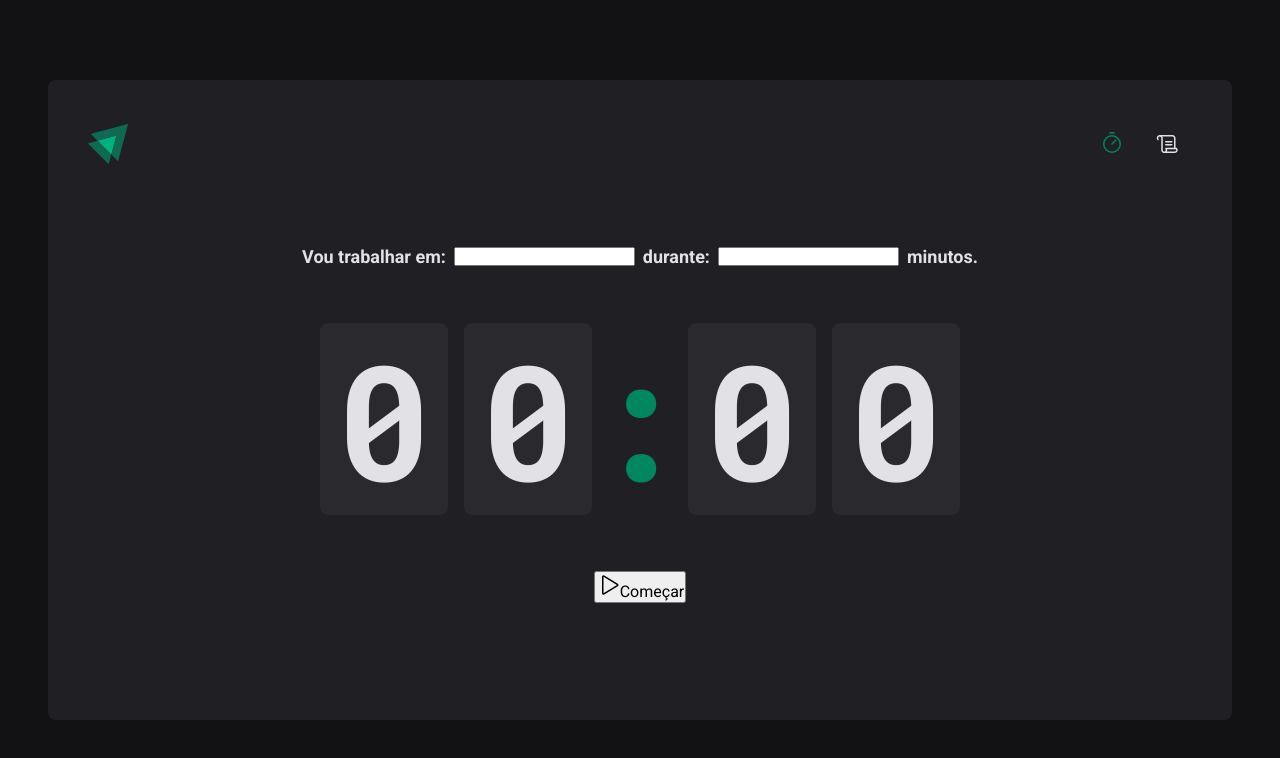
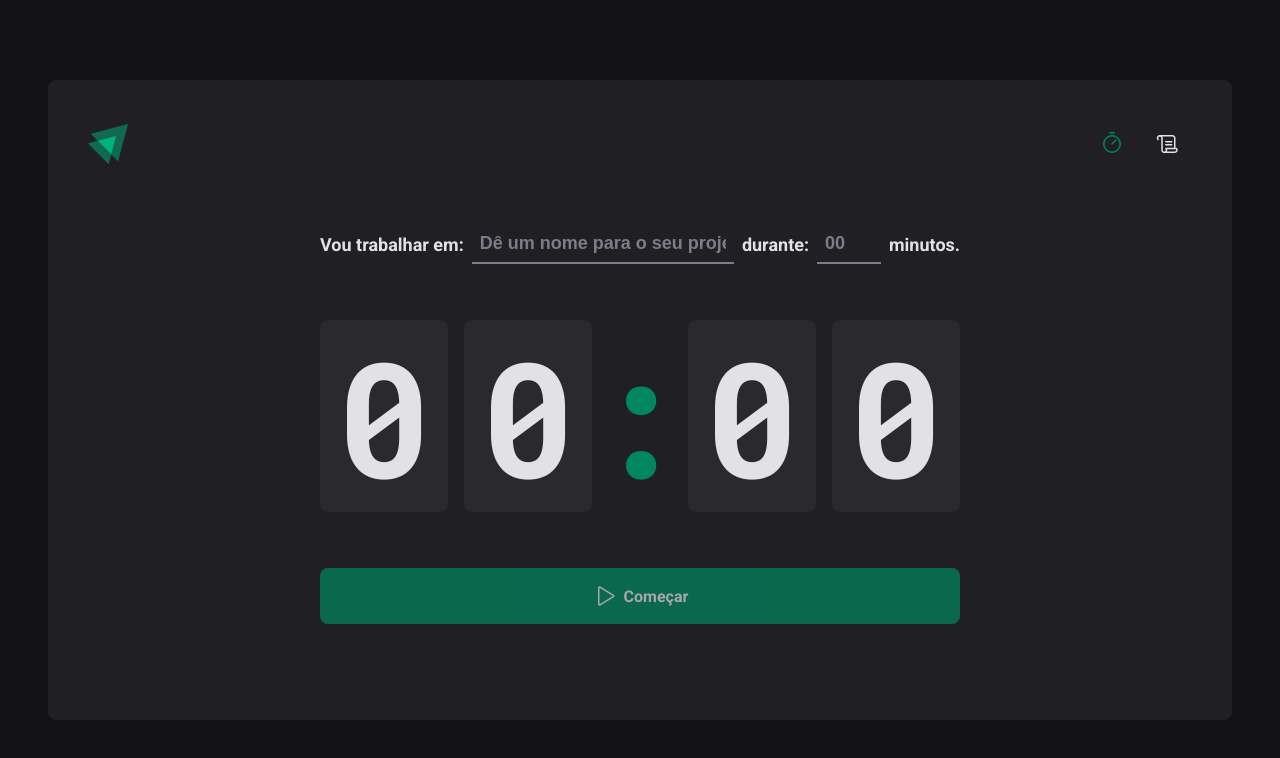
Before and after one commit to Tafarel-Brayan/02-ignite-timer, a React (Vite) app: page / in a window 1280 px wide. Shown: the top 758 px of the page. Built offline with nearby package versions, Linux system fonts and the light colour scheme.

Commit message:
feat: Styling start countdown button

```diff
--- a/src/pages/Home/index.tsx
+++ b/src/pages/Home/index.tsx
@@ -3,7 +3,10 @@
   CountdownContainer,
   FormContainer,
   HomeContainer,
+  MinutesAmount,
   Separator,
+  StartCountdownButton,
+  TaskInput,
 } from "./styles";
 
 export function Home() {
@@ -12,10 +15,14 @@
       <form action="">
         <FormContainer>
           <label htmlFor="task">Vou trabalhar em:</label>
-          <input type="text" id="task" />
+          <TaskInput
+            type="text"
+            id="task"
+            placeholder="Dê um nome para o seu projeto"
+          />
 
           <label htmlFor="minutesAmmount">durante:</label>
-          <input type="number" id="minutesAmmount" />
+          <MinutesAmount type="number" id="minutesAmmount" placeholder="00" />
 
           <span>minutos.</span>
         </FormContainer>
@@ -28,10 +35,10 @@
           <span>0</span>
         </CountdownContainer>
 
-        <button type="submit">
+        <StartCountdownButton disabled type="submit">
           <Play size={24} />
           Começar
-        </button>
+        </StartCountdownButton>
       </form>
     </HomeContainer>
   );
--- a/src/pages/Home/styles.ts
+++ b/src/pages/Home/styles.ts
@@ -25,7 +25,34 @@
   font-size: 1.125rem;
   font-weight: bold;
   flex-wrap: wrap;
+`
 
+const BaseInput = styled.input`
+  background: transparent;
+  height: 2.5rem;
+  border: 0;
+  border-bottom: 2px solid ${props => props.theme["gray-500"]};
+  font-weight: bold;
+  font-size: 1.125rem;
+  padding: 0 0.5rem;
+  color: ${props => props.theme["gray-100"]};
+
+  &:focus{
+    box-shadow: none;
+    border-color: ${props => props.theme["green-500"]};;
+  }
+
+  &::placeholder{
+    color: ${props => props.theme["gray-500"]};;
+  }
+`
+
+export const TaskInput = styled(BaseInput)`
+  flex: 1;
+`
+
+export const MinutesAmount = styled(BaseInput)`
+  width: 4rem;
 `
 
 export const CountdownContainer = styled.div`
@@ -51,3 +78,28 @@
   display: flex;
   justify-content: center;
 `
+
+export const StartCountdownButton = styled.button`
+  width: 100%;
+  border: 0;
+  padding: 1rem;
+  border-radius: 8px;
+  display: flex;
+  align-items: center;
+  justify-content: center;
+  gap: 0.5rem;
+  font-weight: bold;
+  cursor: pointer;
+  background: ${props => props.theme["green-500"]};
+  color: ${props => props.theme["gray-100"]};
+
+  &:disabled{
+    opacity: 0.7;
+    cursor: not-allowed;
+  }
+
+  &:not(:disabled):hover{
+    background: ${props => props.theme["green-700"]};
+
+  }
+`
```
